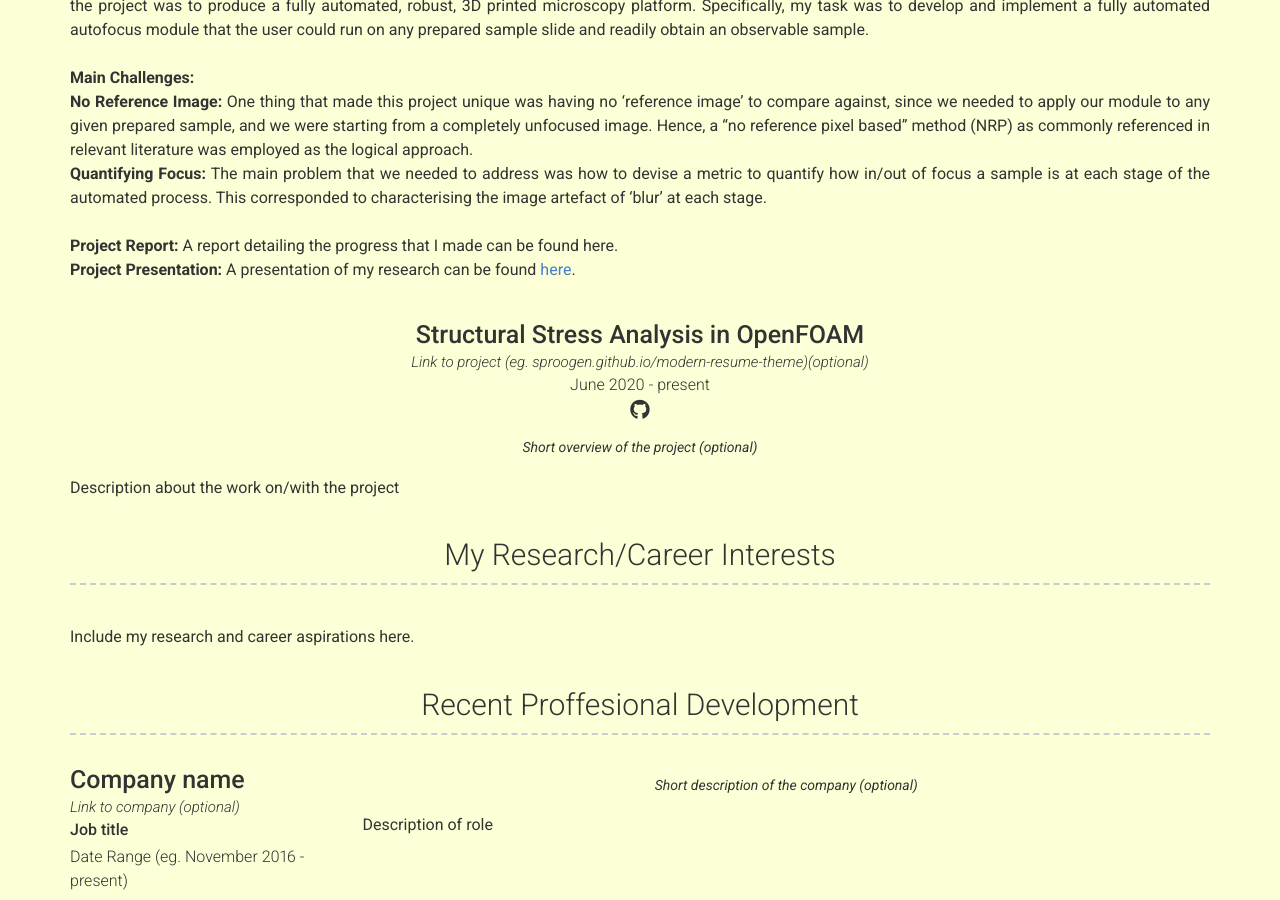
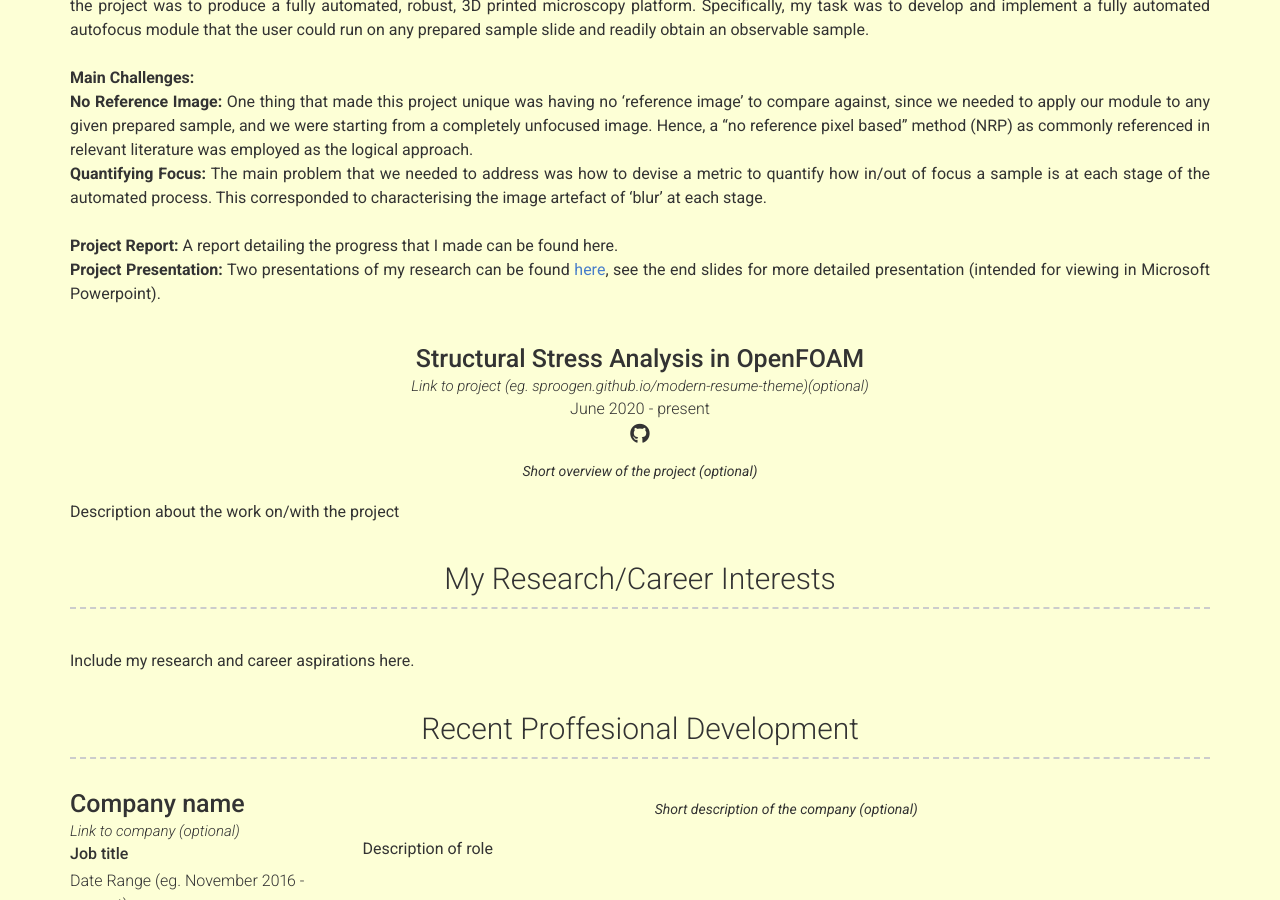
Before and after one commit to WilliamManley/WilliamManley.github.io, a Jekyll site: the page built from index.md, in a window 1280 px wide and 900 px high, scrolled down 1148 px. Built offline with Jekyll 4.4.1, drawn with Linux system fonts in a browser that asks for light colours; nearby versions of some CDN libraries.

Commit message:
as below

```diff
--- a/_data/projects.yml
+++ b/_data/projects.yml
@@ -25,7 +25,8 @@
     quantify how in/out of focus a sample is at each stage of the automated process. This
     corresponded to characterising the image artefact of 'blur' at each stage. <br> <br>
     **Project Report:** A report detailing the progress that I made can be found here. <br>
-    **Project Presentation:** A presentation of my research can be found <a href="/documents/MicroscoPi_Presentation.pptx">here</a>.
+    **Project Presentation:** Two presentations of my research can be found <a href="/documents/MicroscoPi_Presentation.pptx">here</a>,
+    see the end slides for more detailed presentation (intended for viewing in Microsoft Powerpoint).
 
 
 - layout: top-middle
```
Also changed, not shown: images/cyclops.png (added), 1 other file.
